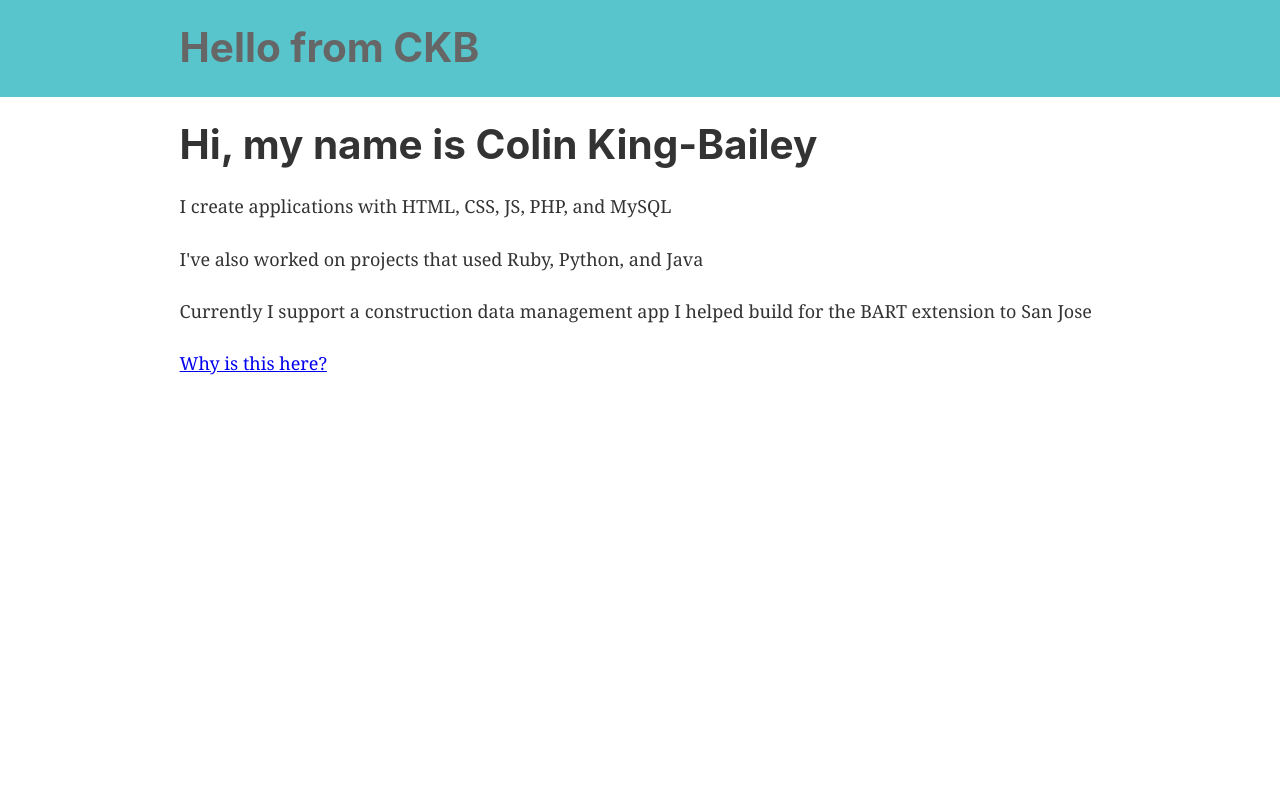
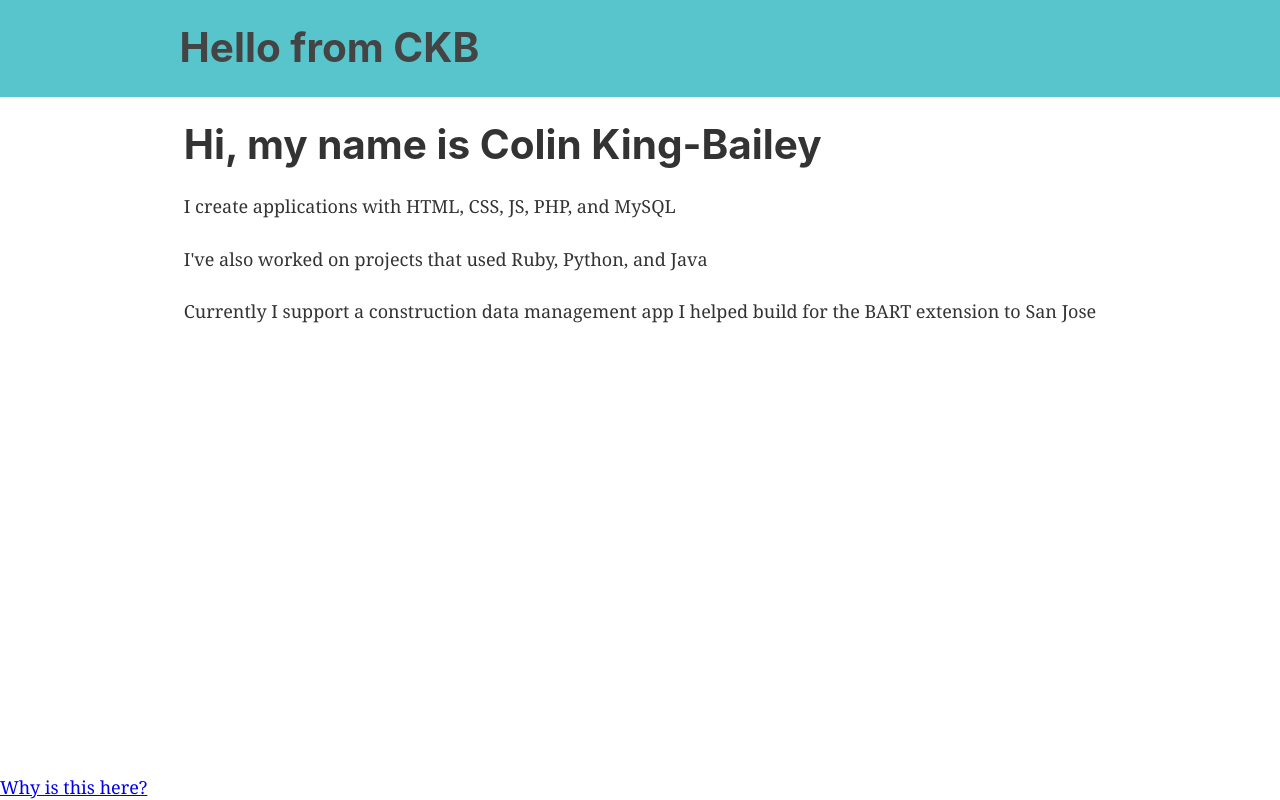
Before and after one commit to ckingbailey/aws-self-tutorial, a Gatsby site: page / in a window 1280 px wide. Built offline with nearby package versions, Linux system fonts and the light colour scheme; Gatsby itself is replaced by a stand-in of ours.

Commit message:
sticky bottom footer

```diff
--- a/src/components/layout.css
+++ b/src/components/css/layout.css
@@ -5,6 +5,14 @@
 }
 body {
   margin: 0;
+}
+.page {
+  display: flex;
+  flex-flow: column nowrap;
+  min-height: 100vh;
+}
+main {
+  flex: 1 0;
 }
 article,
 aside,
--- /dev/null
+++ b/src/components/footer.js
@@ -0,0 +1,10 @@
+import React from 'react'
+import { Link } from 'gatsby'
+
+const Footer = () => (
+    <footer>
+        <Link to="/why">Why is this here?</Link>
+    </footer>
+)
+
+export default Footer
--- a/src/components/header.js
+++ b/src/components/header.js
@@ -19,7 +19,7 @@
         <Link
           to="/"
           style={{
-            color: '#666',
+            color: '#444',
             textDecoration: 'none',
           }}
         >
--- a/src/components/layout.js
+++ b/src/components/layout.js
@@ -4,7 +4,8 @@
 import { StaticQuery, graphql } from 'gatsby'
 
 import Header from './header'
-import './layout.css'
+import Footer from './footer'
+import './css/layout.css'
 
 const Layout = ({ children }) => (
   <StaticQuery
@@ -28,8 +29,9 @@
         >
           <html lang="en" />
         </Helmet>
+        <div class="page">
           <Header siteTitle={data.site.siteMetadata.title} />
-        <div
+          <main
             style={{
               margin: '0 auto',
               maxWidth: 960,
@@ -38,6 +40,8 @@
             }}
           >
             {children}
+          </main>
+          <Footer />
         </div>
       </>
     )}
--- a/src/pages/index.js
+++ b/src/pages/index.js
@@ -1,5 +1,4 @@
 import React from 'react'
-import { Link } from 'gatsby'
 
 import Layout from '../components/layout'
 
@@ -9,7 +8,6 @@
     <p>I create applications with HTML, CSS, JS, PHP, and MySQL</p>
     <p>I've also worked on projects that used Ruby, Python, and Java</p>
     <p>Currently I support a construction data management app I helped build for the BART extension to San Jose</p>
-    <Link to="/page-2/">Why is this here?</Link>
   </Layout>
 )
 
--- a/src/pages/page-2.js
+++ b/src/pages/why.js
@@ -5,8 +5,9 @@
 
 const SecondPage = () => (
   <Layout>
-    <h1>Hi from the second page</h1>
-    <p>Welcome to page 2</p>
+    <h1>Why does this site exist?</h1>
+    <p>I deployed this thing in order to become familiar with AWS</p>
+    <p>I'm taking a free machine learning workshop from them in San Francisco the week of October 22, 2018</p>
     <Link to="/">Go back to the homepage</Link>
   </Layout>
 )
```
Lines whose indentation alone changed are shown as unchanged.
